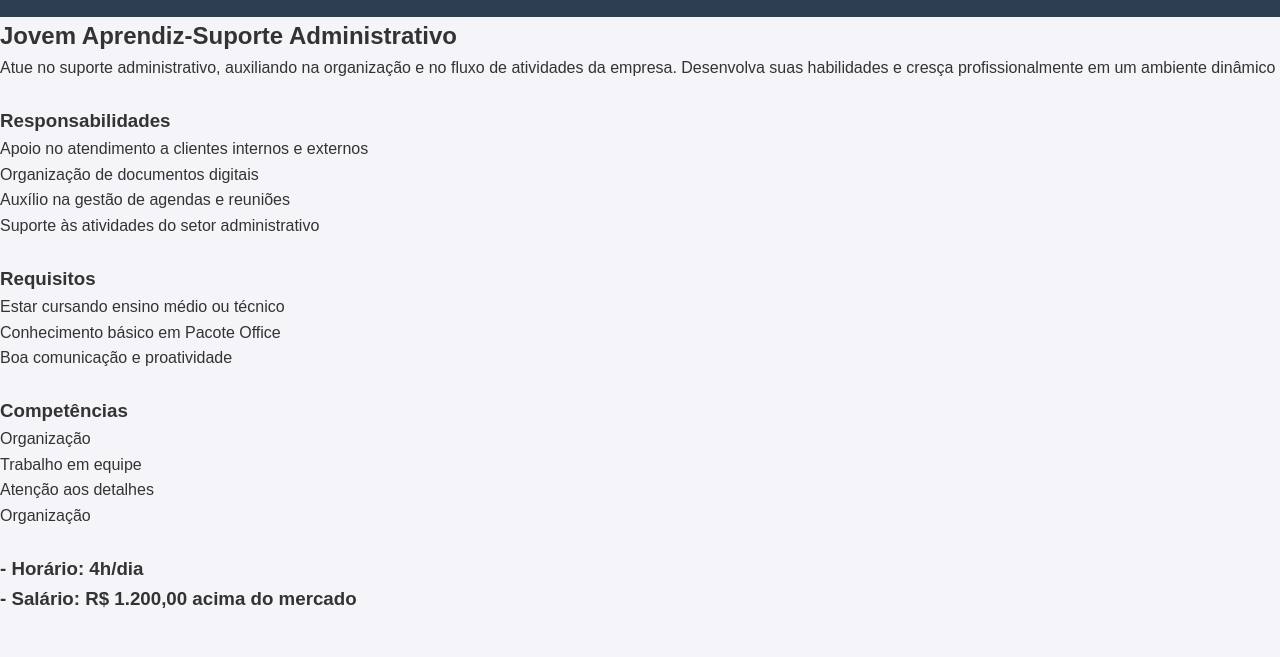
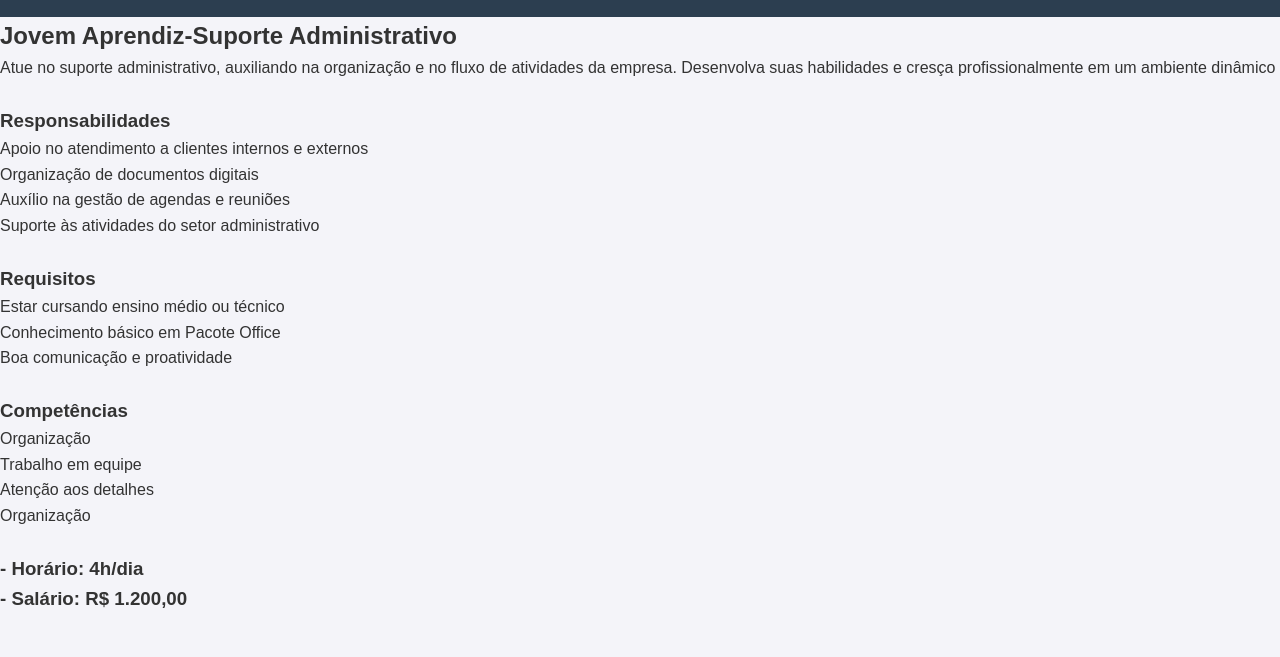
Before and after one commit to beatrizrafae/conexa-rh, a plain HTML site: page vaga1.html in a window 1280 px wide. Shown: the part 141-798 px from the top of the page. Drawn offline with Linux system fonts and the light colour scheme.

Commit message:
Update vaga1.html

```diff
--- a/vaga1.html
+++ b/vaga1.html
@@ -41,7 +41,7 @@
             <li>Organização</li>
             <br>
             <h3>- Horário: 4h/dia</h3>
-            <h3> - Salário: R$ 1.200,00 acima do mercado</h3>
+            <h3> - Salário: R$ 1.200,00</h3>
         </ul>
         <br>
         <a href="index.html" class="btn-voltar">⬅ Voltar</a>
```
